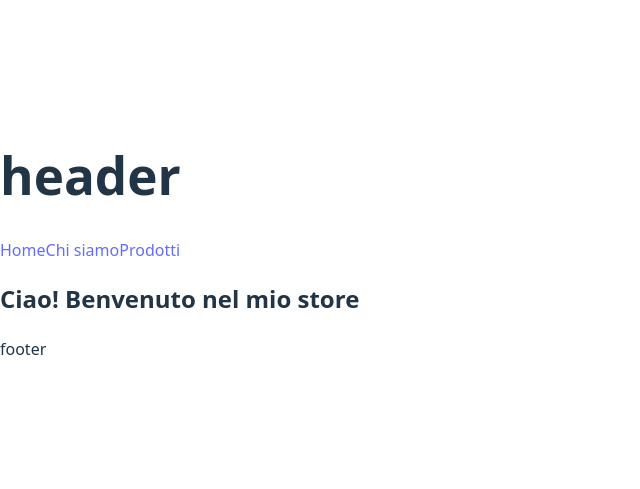
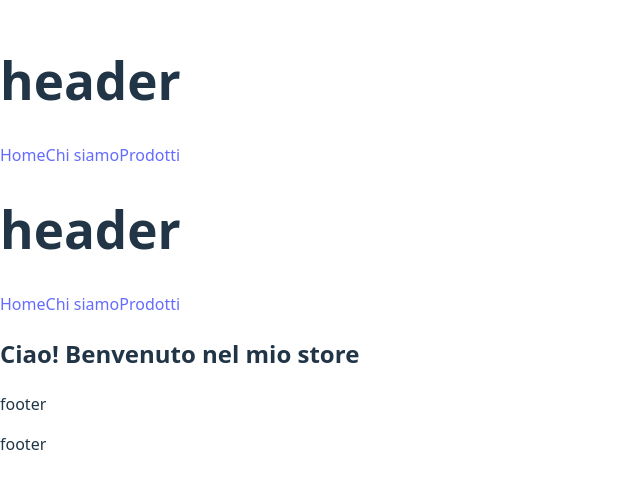
Before and after one commit to pasqualedimaro/react-router, a React (Vite) app: page / in a window 1280 px wide. Shown: the part 155-644 px from the top of the page, without its empty margins (0-640 px from the left). Built offline with nearby package versions, Linux system fonts and the light colour scheme.

Commit message:
1st bonus

```diff
--- a/src/App.jsx
+++ b/src/App.jsx
@@ -5,6 +5,7 @@ import { BrowserRouter, Routes, Route} from "react-router-dom"
 import Homepage from "./pages/Homepage"
 import About from "./pages/About"
 import ProductList from "./pages/ProductList"
+import Layout from "./components/Layout"
 
 function App() {
 
@@ -16,9 +17,11 @@ function App() {
       <main>
         <Routes>
           {/*configuro rotte*/}
-          <Route path="/" element={<Homepage />}/>
-          <Route path="/about" element={<About />}/>
-          <Route path="/products" element={<ProductList />}/>
+          <Route path="/" element={<Layout />}>
+           <Route index element={<Homepage />}/>
+           <Route path="/about" element={<About />}/>
+           <Route path="/products" element={<ProductList />}/>
+          </Route>
         </Routes>
       </main>
       <Footer />
--- /dev/null
+++ b/src/components/Layout.jsx
@@ -0,0 +1,21 @@
+//importo
+import { Outlet } from "react-router-dom";
+import Header from "./Header";
+import Navbar from "./Navbar";
+import Footer from "./Footer";
+
+function Layout(){
+    return(
+        <>
+        <Header />
+        <Navbar />
+        <main>
+            <Outlet />
+        </main>
+        <Footer/>
+        </>
+    )
+}
+
+//esporto
+export default Layout;
```
